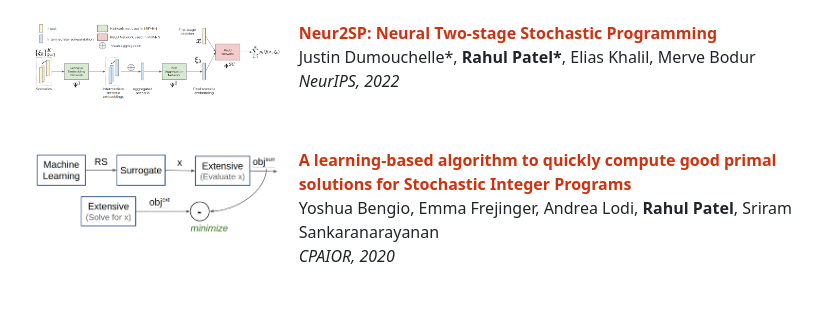
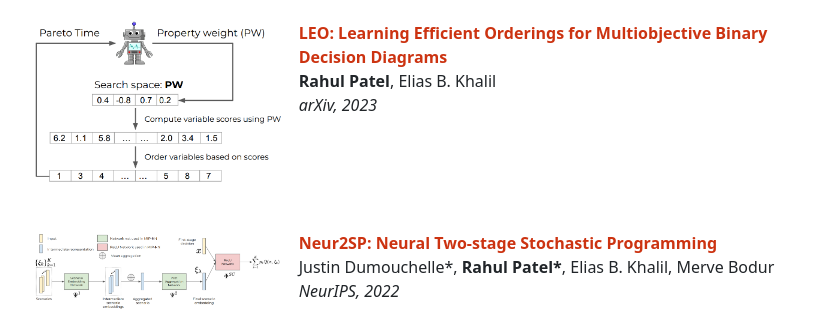
Before and after one commit to rahulptel/rahulptel.github.io, a plain HTML site: page index.html in a window 1280 px wide. Shown: the part 444-757 px from the top of the page, without its empty margins (220-1059 px from the left). Drawn offline with nearby package versions, Linux system fonts and the light colour scheme.

Commit message:
[ADD] LEO

```diff
--- a/index.html
+++ b/index.html
@@ -66,6 +66,26 @@
 
 	  	<br>
 
+	  	<div class="row">
+			<div class="col-lg-4 col-md-4 col-sm-12 col-xs-12 text-center">
+				<img class="circle" src="images/2023/leo.png" style="max-height: 250px; max-width: 250px">
+			</div>
+
+			<div class="col-lg-8 col-md-8 col-sm-12 col-xs-12">
+				<div class="row">
+					<a href="https://arxiv.org/abs/2307.03171" class="highlight title">LEO: Learning Efficient Orderings for Multiobjective Binary Decision Diagrams</a>
+				</div>
+				<div class="row">
+					<span><b>Rahul Patel</b>, Elias B. Khalil</span>
+				</div>
+				<div class="row">
+					<span><i>arXiv, 2023</i></span>
+				</div>
+			</div>
+	  	</div>
+
+	  	<br><br>
+
   	 	<div class="row">
 			<div class="col-lg-4 col-md-4 col-sm-12 col-xs-12 text-center">
 				<img class="circle" src="images/2022/neur2sp.png" style="max-height: 250px; max-width: 250px">
@@ -76,7 +96,7 @@
 					<a href="https://arxiv.org/abs/2205.12006" class="highlight title">Neur2SP: Neural Two-stage Stochastic Programming</a>
 				</div>
 				<div class="row">
-					<span>Justin Dumouchelle*, <b>Rahul Patel*</b>, Elias Khalil, Merve Bodur</span>
+					<span>Justin Dumouchelle*, <b>Rahul Patel*</b>, Elias B. Khalil, Merve Bodur</span>
 				</div>
 				<div class="row">
 					<span><i>NeurIPS, 2022</i></span>
@@ -147,7 +167,7 @@
 			</div>
 	  	</div>
 	  	<br>
-	</div>
+  	</div>
 
 
     <script src="https://cdn.jsdelivr.net/npm/bootstrap@5.2.0/dist/js/bootstrap.bundle.min.js" integrity="sha384-A3rJD856KowSb7dwlZdYEkO39Gagi7vIsF0jrRAoQmDKKtQBHUuLZ9AsSv4jD4Xa" crossorigin="anonymous"></script>
```
Also changed, not shown: images/2023/leo.png (added).
